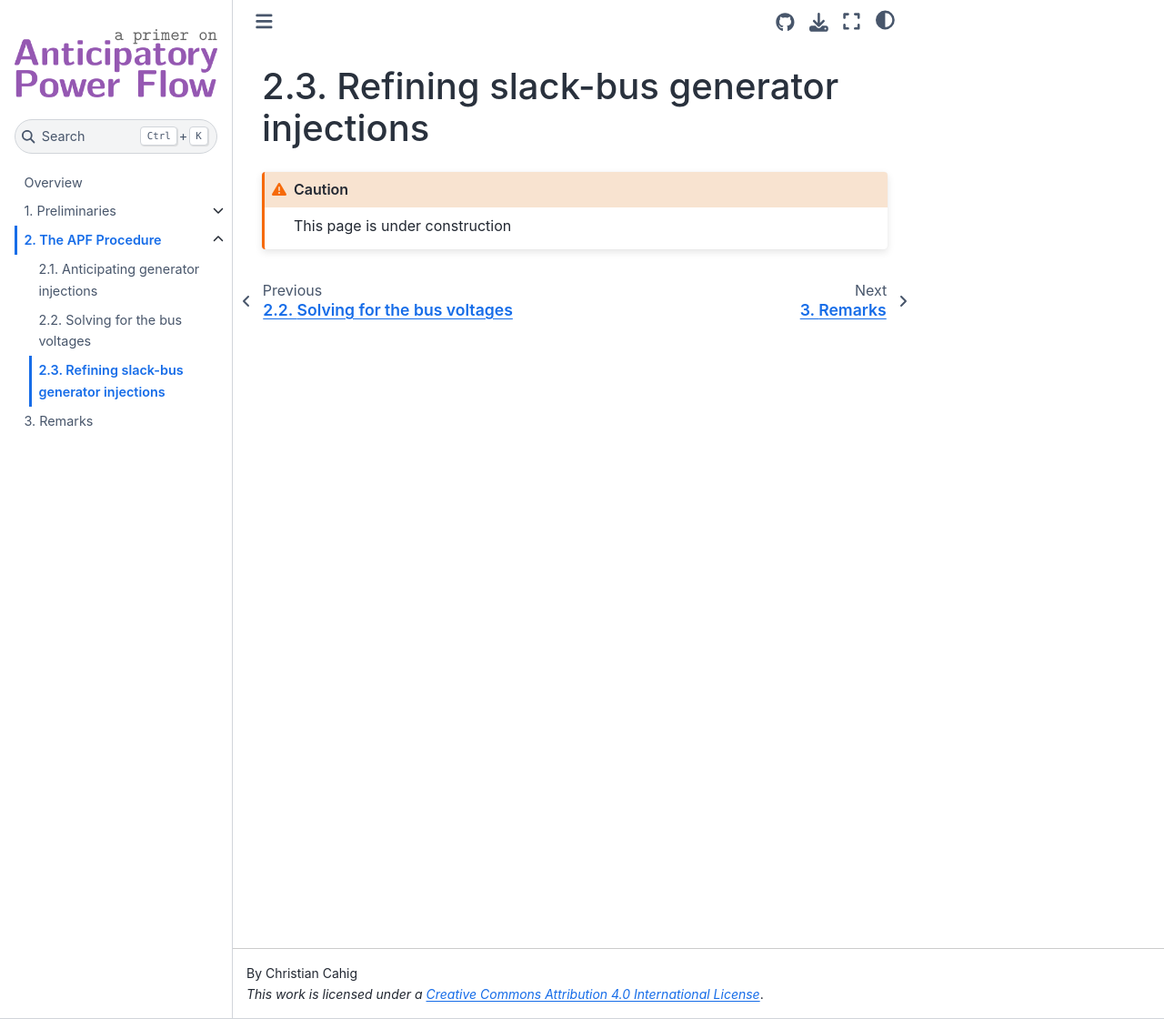
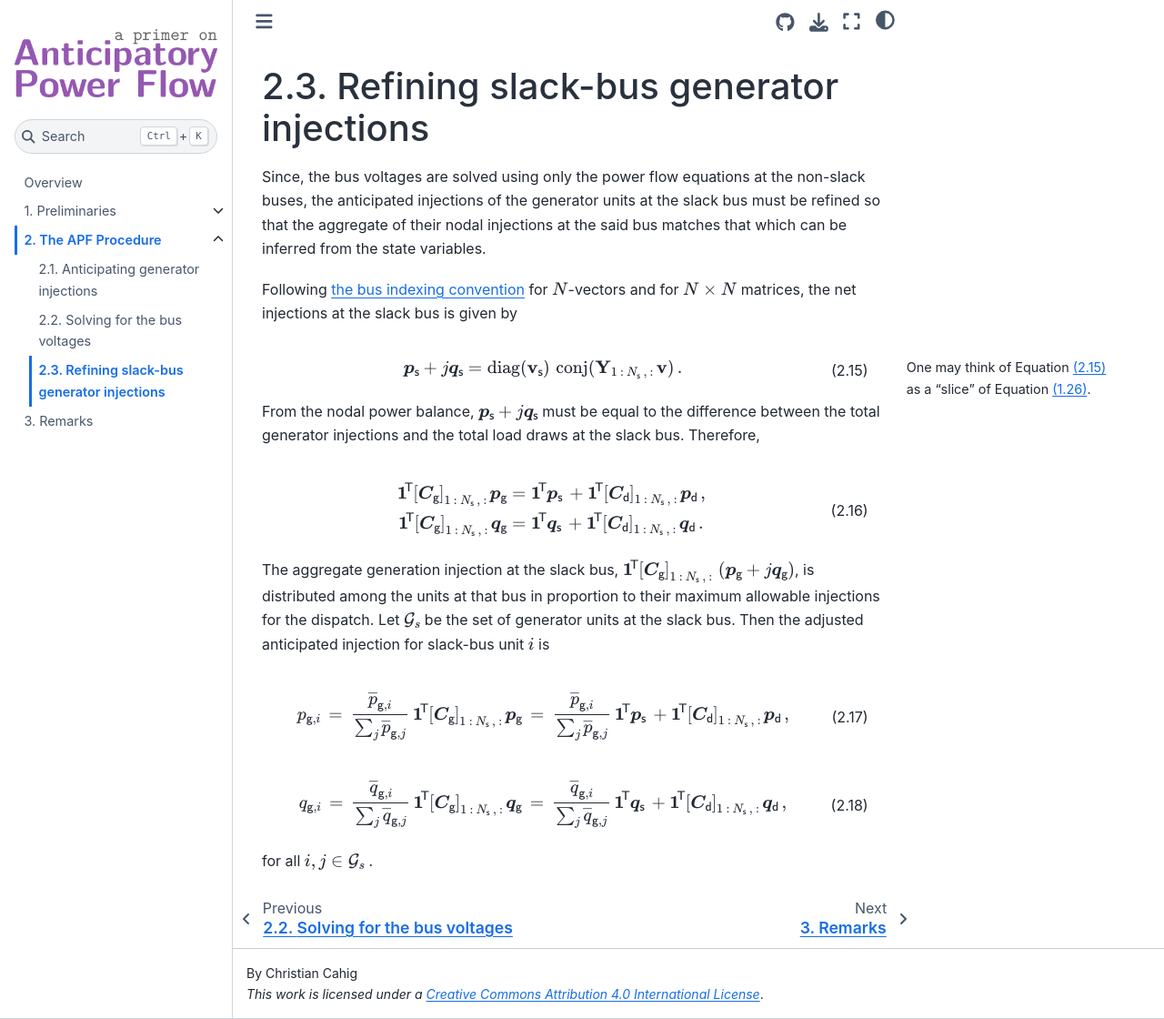
Before and after one commit to christian-cahig/apf-primer, a Jupyter Book: the page built from apf-procedure/refine-slack-injs.md, in a window 1280 px wide and 1120 px high. Shown: the whole window at 91% size. Built offline with Jupyter Book 1.0.4 settings and Sphinx 7.4.7 and the Sphinx Book theme 1.1.4, drawn with Linux system fonts in a browser that asks for light colours.

Commit message:
Complete section "Refining slack-bus generator injections"

````diff
--- a/apf-procedure/refine-slack-injs.md
+++ b/apf-procedure/refine-slack-injs.md
@@ -1,6 +1,104 @@
 (apf-prc:refine-slack-injs)=
 # Refining slack-bus generator injections
 
-```{caution}
-This page is under construction
+Since, the bus voltages are solved using only the power flow equations at the non-slack buses,
+the anticipated injections of the generator units at the slack bus must be refined
+so that the aggregate of their nodal injections at the said bus
+matches that which can be inferred from the state variables.
+
+Following {ref}`the bus indexing convention <prelim:bus-indexing>` for $N$-vectors and for $N \times N$ matrices,
+the net injections at the slack bus is given by
+
+```{margin}
+One may think of Equation {eq}`vbus-to-pq-slack` as a "slice" of Equation {eq}`vbus-2-pq`.
 ```
+
+$$
+\boldsymbol{p}_{ \mathsf{s} } + j \boldsymbol{q}_{ \mathsf{s} }
+=
+\operatorname{ diag } \! \left( \mathbf{v}_{ \mathsf{s} } \right)
+\,
+\operatorname{ conj } \! \left(
+    \mathbf{Y}_{ 1 \, : \, N_{ \mathsf{s} } \, , \, : }
+    \thinspace
+    \mathbf{v}
+\right)
+\, .
+$$ (vbus-to-pq-slack)
+
+From the nodal power balance, $\boldsymbol{p}_{ \mathsf{s} } + j \boldsymbol{q}_{ \mathsf{s} }$ must be equal to
+the difference between the total generator injections and the total load draws at the slack bus.
+Therefore,
+
+$$
+\begin{aligned}
+\boldsymbol{1}^{ \! \mathsf{T} }
+\left[ \boldsymbol{C}_{ \mathsf{g} } \right]_{ 1 \, : \, N_{ \mathsf{s} } \, , \, : \, }
+\boldsymbol{p}_{ \mathsf{g} }
+& =
+\boldsymbol{1}^{ \! \mathsf{T} } \boldsymbol{p}_{ \mathsf{s}}
+\, +
+\boldsymbol{1}^{ \! \mathsf{T} }
+\left[ \boldsymbol{C}_{ \mathsf{d} } \right]_{ 1 \, : \, N_{ \mathsf{s} } \, , \, : \, }
+\boldsymbol{p}_{ \mathsf{d}}
+\, , \\
+\boldsymbol{1}^{ \! \mathsf{T} }
+\left[ \boldsymbol{C}_{ \mathsf{g} } \right]_{ 1 \, : \, N_{ \mathsf{s} } \, , \, : \, }
+\boldsymbol{q}_{ \mathsf{g} }
+& =
+\boldsymbol{1}^{ \! \mathsf{T} } \boldsymbol{q}_{ \mathsf{s}}
+\, +
+\boldsymbol{1}^{ \! \mathsf{T} }
+\left[ \boldsymbol{C}_{ \mathsf{d} } \right]_{ 1 \, : \, N_{ \mathsf{s} } \, , \, : \, }
+\boldsymbol{q}_{ \mathsf{d}}
+\, .
+\end{aligned}
+$$ (c-slack-total)
+
+The aggregate generation injection at the slack bus,
+$\boldsymbol{1}^{ \! \mathsf{T} }
+\left[ \boldsymbol{C}_{ \mathsf{g} } \right]_{ 1 \, : \, N_{ \mathsf{s} } \, , \, : \, } \left( \boldsymbol{p}_{ \mathsf{g} } + j \boldsymbol{q}_{ \mathsf{g} } \right)$,
+is distributed among the units at that bus in proportion to their maximum allowable injections for the dispatch.
+Let $\mathcal{G}_{ \mathcal{s} }$ be the set of generator units at the slack bus.
+Then the adjusted anticipated injection for slack-bus unit $i$
+is
+
+$$
+p_{ \mathsf{g}, i }
+\, = \,
+\frac{ \overline{p}_{ \mathsf{g}, i } }{ \sum_{j} \overline{p}_{ \mathsf{g}, j } }
+\thinspace
+\boldsymbol{1}^{ \! \mathsf{T} }
+\left[ \boldsymbol{C}_{ \mathsf{g} } \right]_{ 1 \, : \, N_{ \mathsf{s} } \, , \, : \, }
+\boldsymbol{p}_{ \mathsf{g} }
+\, = \,
+\frac{ \overline{p}_{ \mathsf{g}, i } }{ \sum_{j} \overline{p}_{ \mathsf{g}, j } }
+\thinspace
+\boldsymbol{1}^{ \! \mathsf{T} } \boldsymbol{p}_{ \mathsf{s}}
+\, +
+\boldsymbol{1}^{ \! \mathsf{T} }
+\left[ \boldsymbol{C}_{ \mathsf{d} } \right]_{ 1 \, : \, N_{ \mathsf{s} } \, , \, : \, }
+\boldsymbol{p}_{ \mathsf{d}}
+\, ,
+$$ (pg-slack-indiv)
+
+$$
+q_{ \mathsf{g}, i }
+\, = \,
+\frac{ \overline{q}_{ \mathsf{g}, i } }{ \sum_{j} \overline{q}_{ \mathsf{g}, j } }
+\thinspace
+\boldsymbol{1}^{ \! \mathsf{T} }
+\left[ \boldsymbol{C}_{ \mathsf{g} } \right]_{ 1 \, : \, N_{ \mathsf{s} } \, , \, : \, }
+\boldsymbol{q}_{ \mathsf{g} }
+\, = \,
+\frac{ \overline{q}_{ \mathsf{g}, i } }{ \sum_{j} \overline{q}_{ \mathsf{g}, j } }
+\thinspace
+\boldsymbol{1}^{ \! \mathsf{T} } \boldsymbol{q}_{ \mathsf{s}}
+\, +
+\boldsymbol{1}^{ \! \mathsf{T} }
+\left[ \boldsymbol{C}_{ \mathsf{d} } \right]_{ 1 \, : \, N_{ \mathsf{s} } \, , \, : \, }
+\boldsymbol{q}_{ \mathsf{d}}
+\, ,
+$$ (qg-slack-indiv)
+
+for all $i, j \in \mathcal{G}_{ \mathcal{s} }$ .
````
